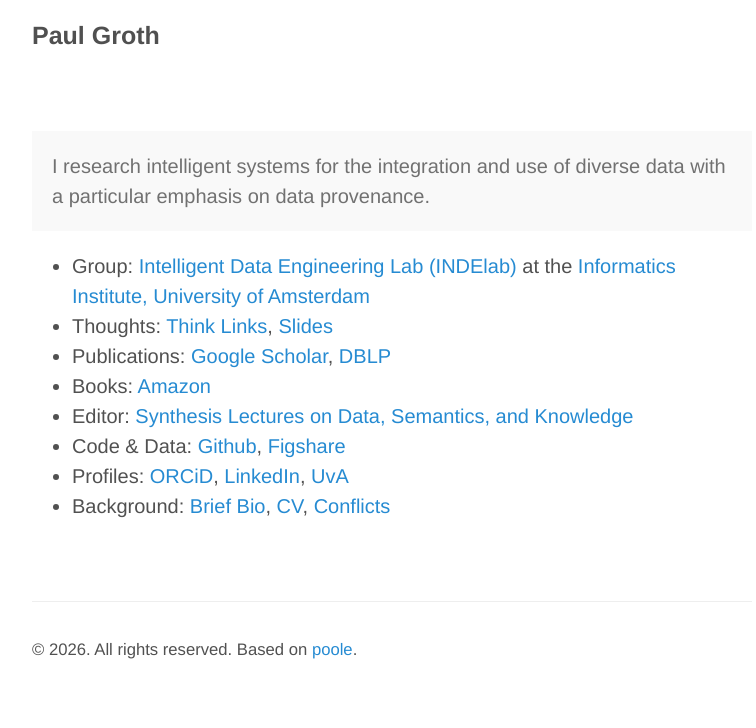
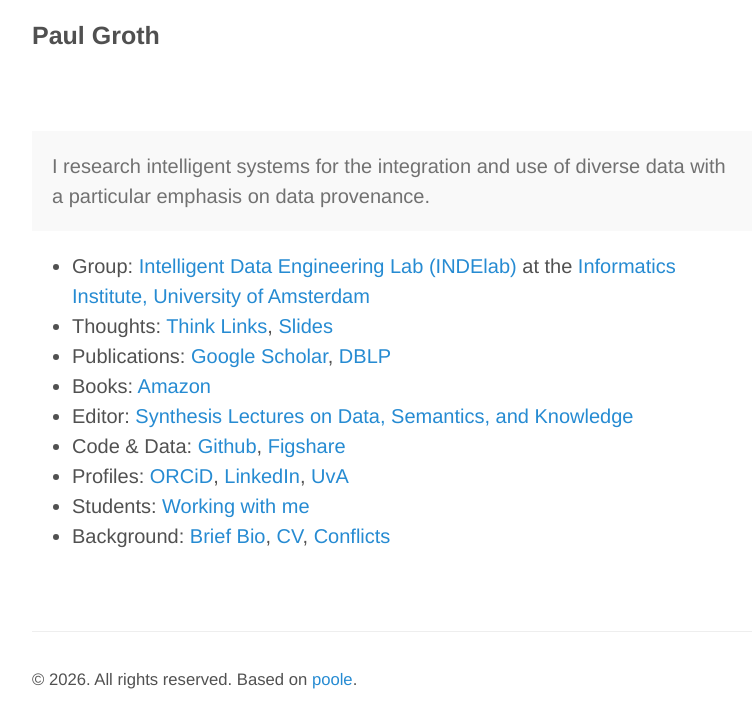
Before and after one commit to pgroth/pgroth.github.com, a Jekyll site: the page built from index.md, in a window 1280 px wide. Shown: the top 728 px of the page, without its empty margins (248-1004 px from the left). Built offline with Jekyll 4.4.1, drawn with Linux system fonts in a browser that asks for light colours.

Commit message:
Add 'Students' section with working link

```diff
--- a/index.md
+++ b/index.md
@@ -13,4 +13,5 @@
 * Editor: [Synthesis Lectures on Data, Semantics, and Knowledge](https://www.springer.com/series/16928)
 * Code & Data: [Github](https://github.com/pgroth), [Figshare](http://figshare.com/authors/Paul_Groth/99315)
 * Profiles: [ORCiD](http://orcid.org/0000-0003-0183-6910), [LinkedIn](https://www.linkedin.com/in/pgroth), [UvA](https://www.uva.nl/profiel/g/r/p.t.groth/p.t.groth.html)
+* Students: [Working with me](workwithme)
 * Background: [Brief Bio](bio), [CV](http://pgroth.com/cv.pdf), [Conflicts](conflicts)
```
